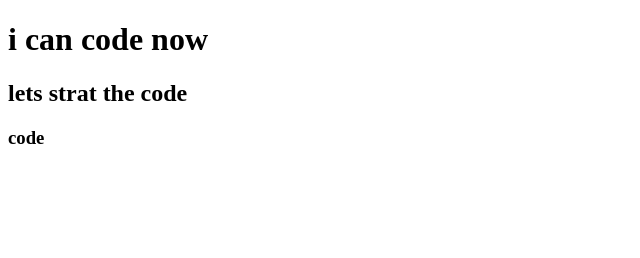
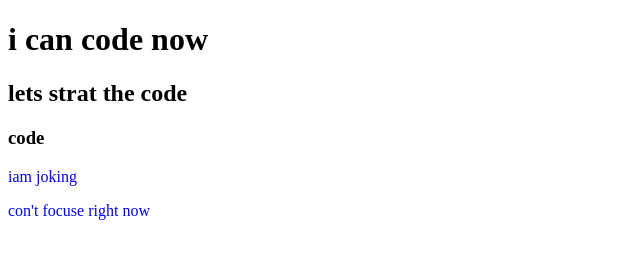
Before and after one commit to Hossan002/my-first-repo, a plain HTML site: page index.html in a window 1280 px wide. Shown: the whole page, without its empty margins (0-640 px from the left). Drawn offline with Linux system fonts and the light colour scheme.

Commit message:
style add

```diff
--- a/index.html
+++ b/index.html
@@ -5,10 +5,13 @@
     <meta http-equiv="X-UA-Compatible" content="IE=edge">
     <meta name="viewport" content="width=device-width, initial-scale=1.0">
     <title>my first github report</title>
+    <link rel="stylesheet" href="style.css">
 </head>
 <body>
     <h1>i can code now</h1>
     <h2>lets strat the code</h2>
     <h3>code</h3>
+    <p>iam joking </p>
+    <p>con't focuse right now</p>
 </body>
 </html>
--- /dev/null
+++ b/style.css
@@ -0,0 +1 @@
+p{color: blue;}
```
